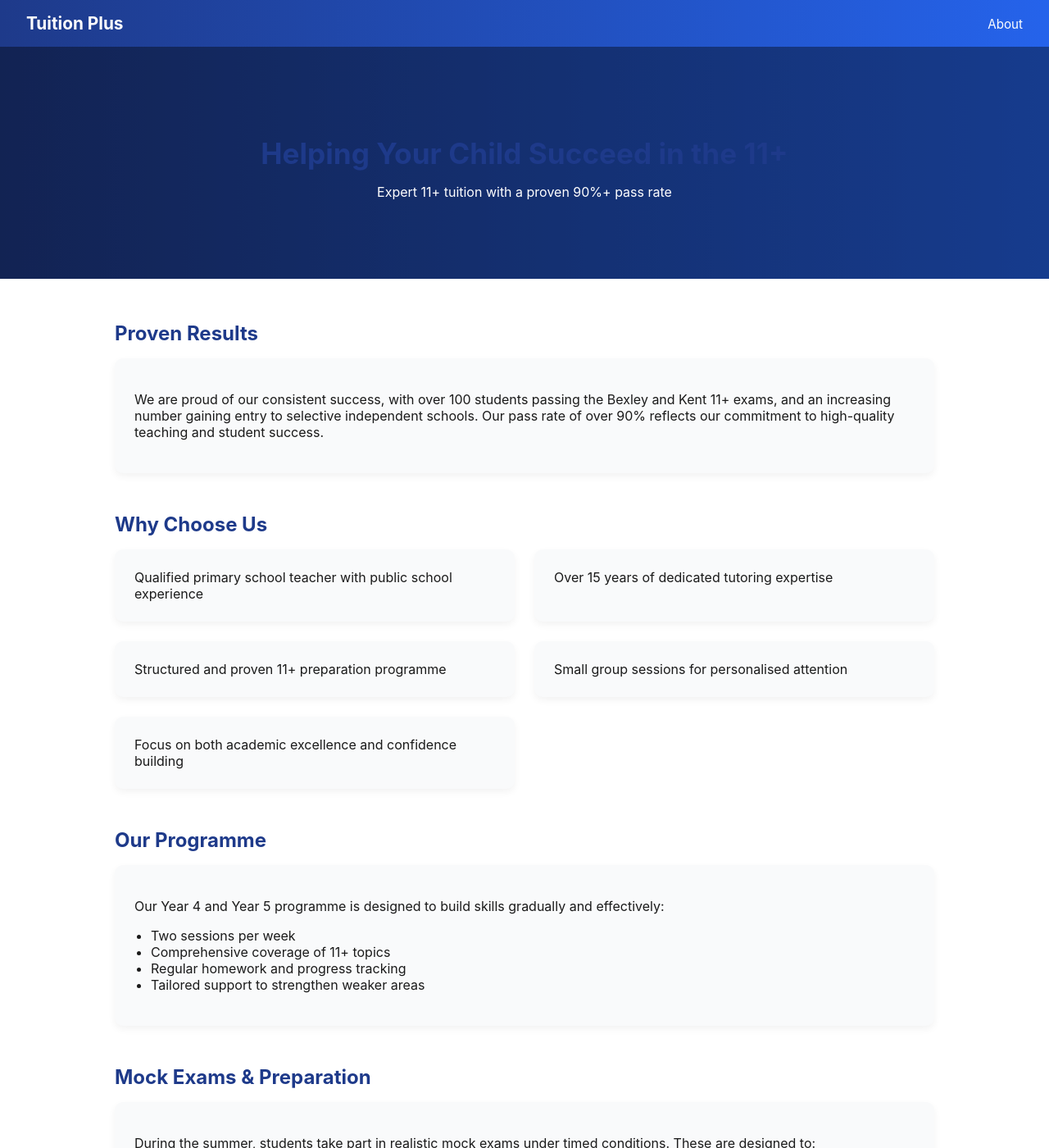
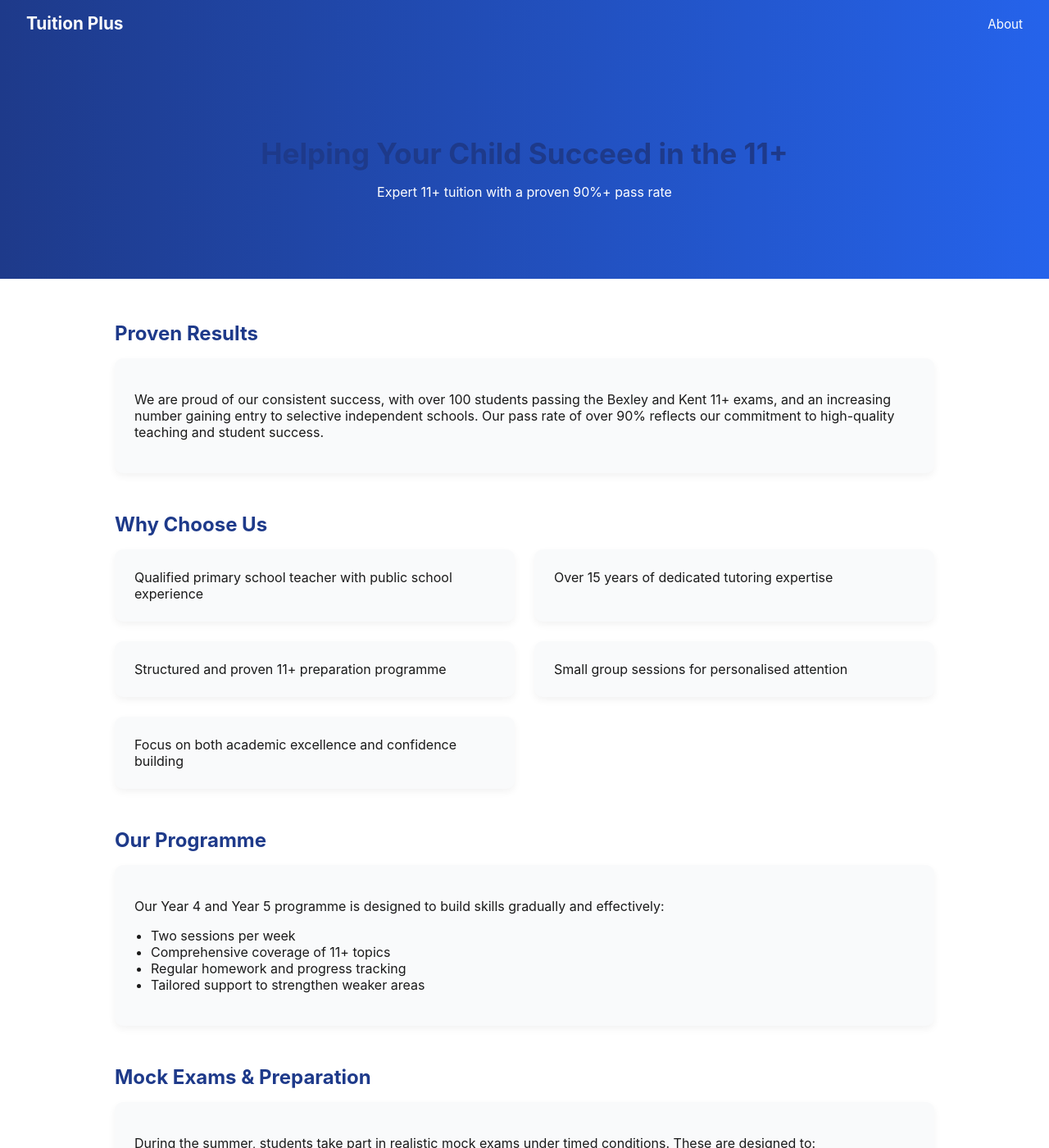
Before and after one commit to davidojeabulu/davidojeabulu.github.io, a Jekyll site: the page built from index.md, in a window 1280 px wide and 1400 px high. Shown: the whole window at 82% size. Built offline with Jekyll 4.4.1, drawn with Linux system fonts in a browser that asks for light colours.

Commit message:
Update default.html

```diff
--- a/_layouts/default.html
+++ b/_layouts/default.html
@@ -50,12 +50,12 @@
       position: relative;
     }
 
-    .hero-home::before {
+    /* .hero-home::before {
       content: "";
       position: absolute;
       inset: 0;
       background: rgba(0,0,0,0.4);
-    }
+    } */
 
     .hero-home h2,
     .hero-home p {
```
